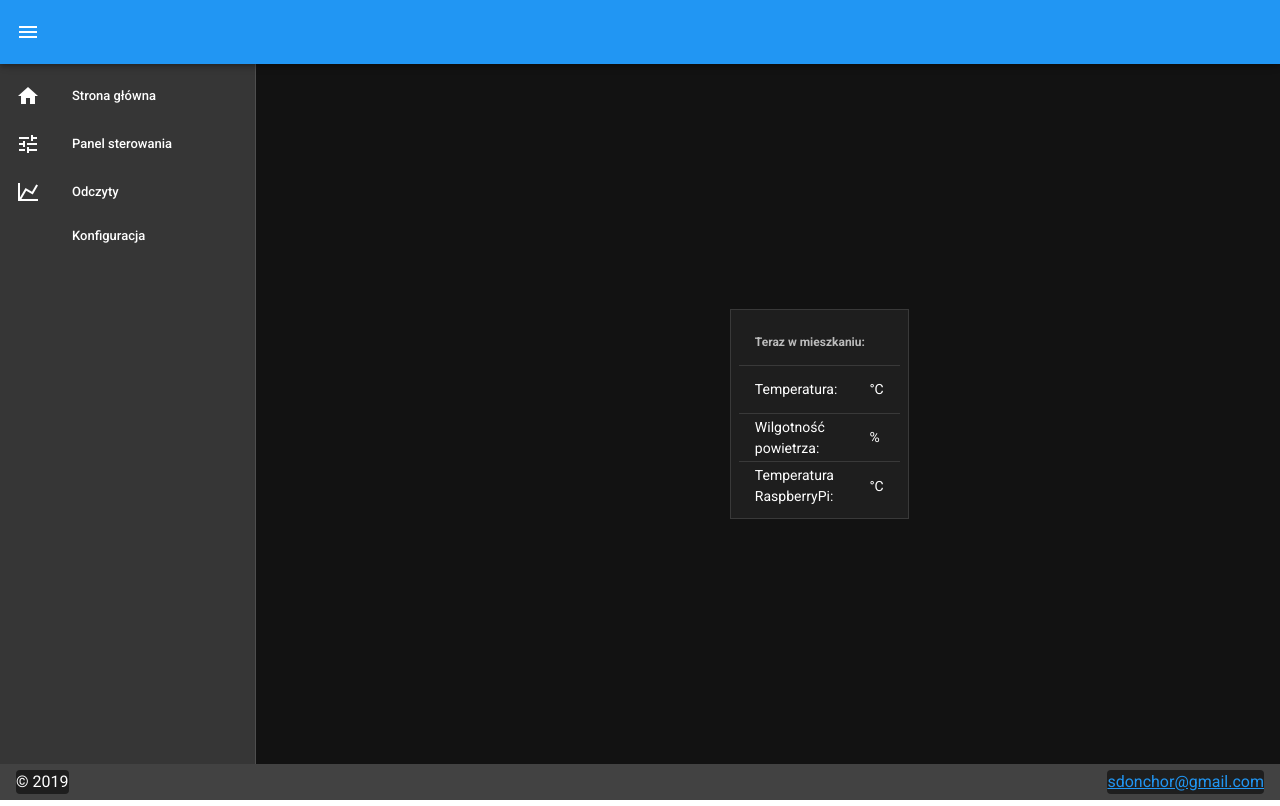
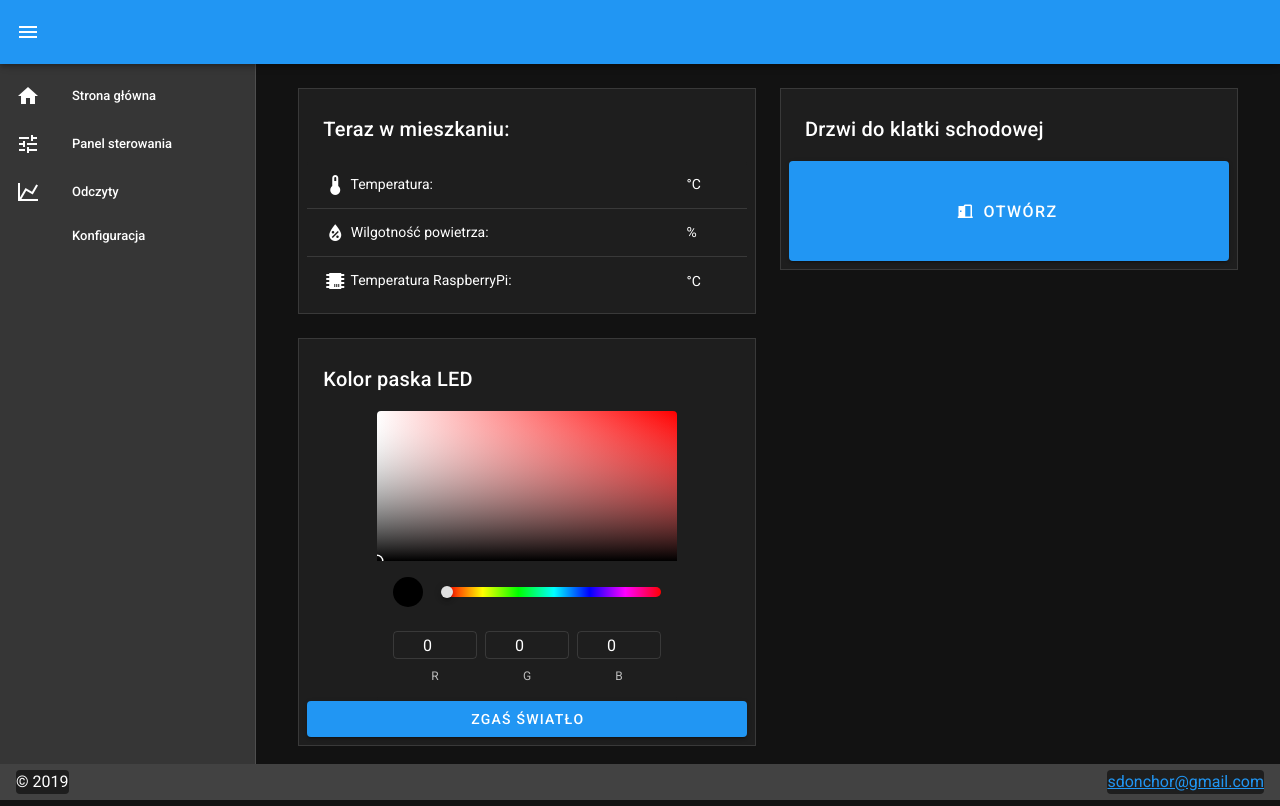
Before and after one commit to sdonchor/kyoko, a Vue app: page / in a window 1280 px wide. Built offline with nearby package versions, Linux system fonts and the light colour scheme; no server answers.

Commit message:
v-card components

```diff
--- a/package.json
+++ b/package.json
@@ -9,6 +9,7 @@
   "dependencies": {
     "@sweetalert2/theme-dark": "^3.1.0",
     "axios": "^0.19.0",
+    "cookie-parser": "^1.4.4",
     "core-js": "^3.4.3",
     "dateformat": "^3.0.3",
     "express": "^4.17.1",
--- a/src/backend/api.js
+++ b/src/backend/api.js
@@ -6,6 +6,7 @@ const fs = require("fs");
 
 const dateformat = require("dateformat");
 
+const relay = require('./device_controllers/relay')
 
 
   router.use(function middlewaretest(req, res, next) {
@@ -42,17 +43,16 @@ router.get("/logincheck", async function(req, res) {
 });
 
 router.post("/setLedStrip", function(req, res) {
-  if (!(req.session.authData && req.session.authData.permission_level > 2))
-    res.end("0");
-
+ /* if (!(req.session.authData && req.session.authData.permission_level > 2))
+    res.end("0");*/
   deviceControler.setLedStrip(req.body.r, req.body.g, req.body.b);
   res.end("ok");
 });
 
 router.get("/openDoor", function(req, res) {
-  if (!(req.session.authData && req.session.authData.permission_level > 2))
-    res.end("0");
-  deviceControler.openDoor();
+ /* if (!(req.session.authData && req.session.authData.permission_level > 2))
+    res.end("0");*/
+  relay.openDoor();
   res.end("ok");
 });
 
--- a/src/backend/device_controllers/relay.js
+++ b/src/backend/device_controllers/relay.js
@@ -1,3 +1,6 @@
+const Gpio = require("onoff").Gpio;
+
+
 const buzzer = require("./buzzer");
 const relay_ins1 = new Gpio(2, "high", { reconfigureDirection: false });
 module.exports = {
--- a/src/backend/readings/dht11.json
+++ b/src/backend/readings/dht11.json
@@ -1 +1 @@
-{"temp":25,"humid":53}
+{"temp":24,"humid":46}
--- a/src/backend/readings/rpi_temp.json
+++ b/src/backend/readings/rpi_temp.json
@@ -1 +1 @@
-{"temp":50}
+{"temp":46}
--- a/src/components/Home.vue
+++ b/src/components/Home.vue
@@ -1,21 +1,36 @@
 <template>
   <div>
-    <v-container>
+    <v-container fluid fill-height>
       <v-row>
-        <v-col> </v-col>
-        <v-col>
-         <Temperature></Temperature>
+        <v-col lg = "6" overflow="hidden">
+          <Temperature></Temperature>
+        </v-col>
+        <v-col  lg = "6">
+          <OpenDoor></OpenDoor>
         </v-col>
       </v-row>
+      <v-row>
+        <v-col  lg = "6">
+ <LedColorPicker></LedColorPicker>
+        </v-col>
+        <v-col  lg  = "6">
+
+        </v-col>
+      </v-row>
+
     </v-container>
   </div>
 </template>
 
 <script>
 import Temperature from './cards/Temperature.vue'
+import OpenDoor from './cards/OpenDoor.vue'
+import LedColorPicker from './cards/LedColorPicker.vue'
 export default {
   components:{
-    Temperature
+    Temperature,
+    OpenDoor,
+    LedColorPicker
   },
   name: "Home",
   data: function() {
--- /dev/null
+++ b/src/components/cards/LedColorPicker.vue
@@ -0,0 +1,66 @@
+<template>
+  <v-card class="pa-2" outlined tile>
+    <v-card-title>
+      Kolor paska LED
+    </v-card-title>
+    <v-color-picker
+      v-model="color"
+      hide-mode-switch
+      mode="rgba"
+      :show-swatches="false"
+      class="mx-auto"
+    ></v-color-picker>
+    <v-btn color="primary" @click.stop="ledOff" width="100%">Zgaś światło</v-btn>
+
+  </v-card>
+</template>
+
+<script>
+export default {
+  name: "LedColorPicker",
+  data: function() {
+    return {
+      color: "#000000",
+      interval: null,
+    };
+  },
+  methods: {
+    hexToRgb(hex) {
+      var result = /^#?([a-f\d]{2})([a-f\d]{2})([a-f\d]{2})$/i.exec(hex);
+      return result
+        ? {
+            r: parseInt(result[1], 16),
+            g: parseInt(result[2], 16),
+            b: parseInt(result[3], 16)
+          }
+        : null;
+    },
+    updateLedStrip() {
+        let rgb = this.hexToRgb(this.color);
+      axios.post("/api/setLedStrip", {
+        r: rgb.r,
+        g: rgb.g,
+        b: rgb.b
+      });
+    },
+    ledOff(){
+      this.color="#000000"
+      axios.post("/api/setLedStrip",{
+        r: 0,
+        g: 0,
+        b: 0,
+      })
+    },
+
+  },
+  created() {},
+  mounted() {},
+  watch: {
+    color: function(val) {
+      this.updateLedStrip()
+    }
+  }
+};
+</script>
+
+<style scoped></style>
--- /dev/null
+++ b/src/components/cards/OpenDoor.vue
@@ -0,0 +1,35 @@
+<template>
+  <v-card class="pa-2" outlined tile>
+    <v-card-title>
+      Drzwi do klatki schodowej
+    </v-card-title>
+    <v-btn width="100%" height="100px" x-large color='primary' @click.stop="openDoor">
+      <v-icon left>mdi-door-open</v-icon> Otwórz
+    </v-btn>
+  </v-card>
+</template>
+
+<script>
+export default {
+  name: "OpenDoor",
+  data: function() {
+    return {
+
+    };
+  },
+  methods: {
+    openDoor: function(){
+      axios.get('/api/openDoor')
+    }
+  },
+  created() {
+  },
+  mounted() {
+
+  }
+};
+</script>
+
+<style scoped>
+
+</style>
--- a/src/components/cards/Temperature.vue
+++ b/src/components/cards/Temperature.vue
@@ -1,22 +1,22 @@
 <template>
-  <v-card class="pa-2" outlined tile>
-    <v-simple-table class="table table-bordered">
-      <thead>
-        <tr>
-          <th colspan="2">Teraz w mieszkaniu:</th>
-        </tr>
-      </thead>
+  <v-card class="pa-2 scroll" outlined tile>
+    <v-card-title>
+      Teraz w mieszkaniu:
+    </v-card-title>
+    <v-simple-table class="temptable" width="20%">
       <tbody>
         <tr>
-          <td>Temperatura:</td>
+          <td>
+            <v-icon display="inline">mdi-thermometer</v-icon> Temperatura:
+          </td>
           <td>{{ temp }}&deg;C</td>
         </tr>
         <tr>
-          <td>Wilgotność powietrza:</td>
+          <td><v-icon>mdi-water-percent</v-icon> Wilgotność powietrza:</td>
           <td>{{ humid }}%</td>
         </tr>
         <tr>
-          <td>Temperatura RaspberryPi:</td>
+          <td><v-icon>mdi-chip</v-icon> Temperatura RaspberryPi:</td>
           <td>{{ rpitemp }}&deg;C</td>
         </tr>
       </tbody>
@@ -25,7 +25,6 @@
 </template>
 
 <script>
-
 export default {
   name: "Temperature",
   data: function() {
@@ -34,8 +33,8 @@ export default {
       dht_timer: null,
       rpi_timer: null,
       temp: null,
-      humid:null,
-      rpitemp:null,
+      humid: null,
+      rpitemp: null
     };
   },
   methods: {
@@ -51,8 +50,8 @@ export default {
       });
     }
   },
-  created(){
-    this.apiUrl=this.$apiUrl;
+  created() {
+    this.apiUrl = this.$apiUrl;
   },
   mounted() {
     this.dht_timer = setInterval(this.getDht, 10000);
@@ -64,4 +63,11 @@ export default {
 };
 </script>
 
-<style scoped></style>
+<style scoped>
+.temptable td {
+  white-space: nowrap;
+}
+.scroll {
+  overflow-x: hidden;
+}
+</style>
--- a/vue.config.js
+++ b/vue.config.js
@@ -6,8 +6,8 @@ module.exports = {
   ],
   devServer: {
     before: configureAPI,
-    host: "0.0.0.0",
-    public: "0.0.0.0:8080",
+    host: "192.168.1.45",
+    public: "192.168.1.45:8080",
     disableHostCheck: true
 },
 }
```
Also changed, not shown: 2 other files (tests, documents, lock files or other folders).
